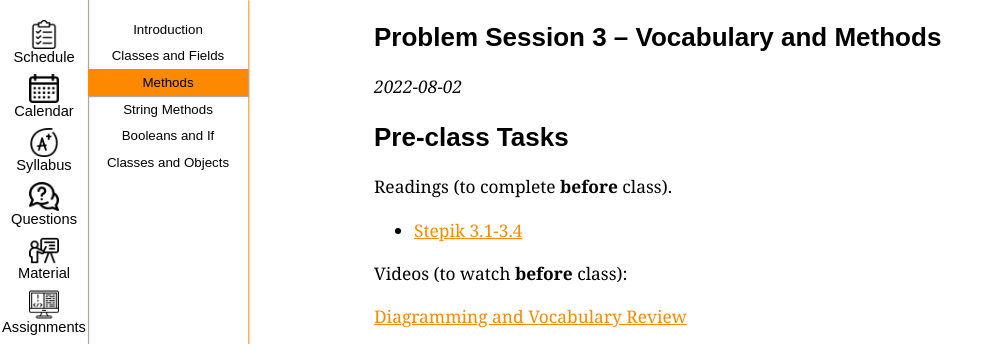
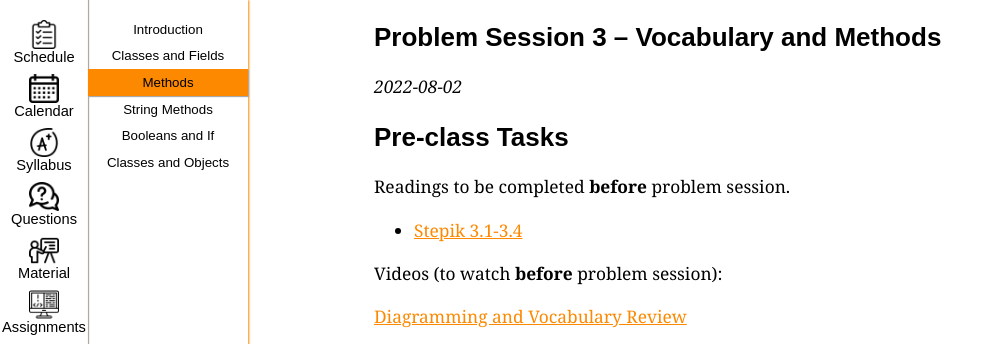
Before and after one commit to ucsd-cse11-su222/ucsd-cse11-su222.github.io, a Jekyll site: the page built from _lectures/lecture3.md, in a window 1280 px wide and 900 px high, cut to the strip 0-344 px from the top of the window. Shown: the whole strip, without its empty margins (0-1002 px from the left). Built offline with Jekyll 4.4.1, drawn with Linux system fonts in a browser that asks for light colours.

Commit message:
Update lecture3.md

```diff
--- a/_lectures/lecture3.md
+++ b/_lectures/lecture3.md
@@ -25,10 +25,11 @@ _{{ page.released-on }}_
 
 ## Pre-class Tasks
 
-Readings (to complete **before** class).
+Readings to be completed **before** problem session.
+
 - [Stepik 3.1-3.4](https://stepik.org/lesson/559662/step/1?unit=553722){:target="_blank"}
 
-Videos (to watch **before** class):
+Videos (to watch **before** problem session):
 
 {% for video in page.videos %}
 [{{ video.title }}]({{ video.url }}){:target="_blank"}
```
